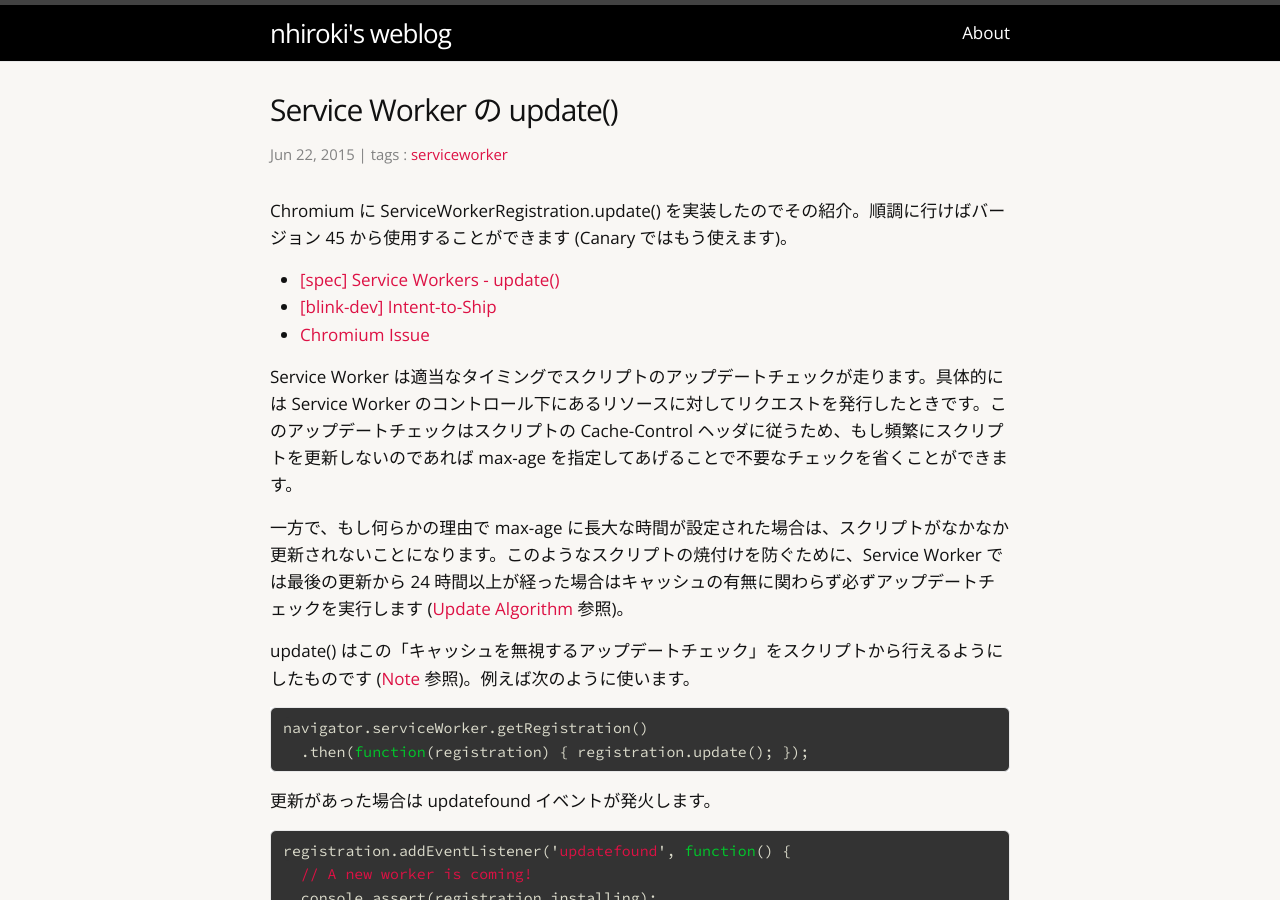
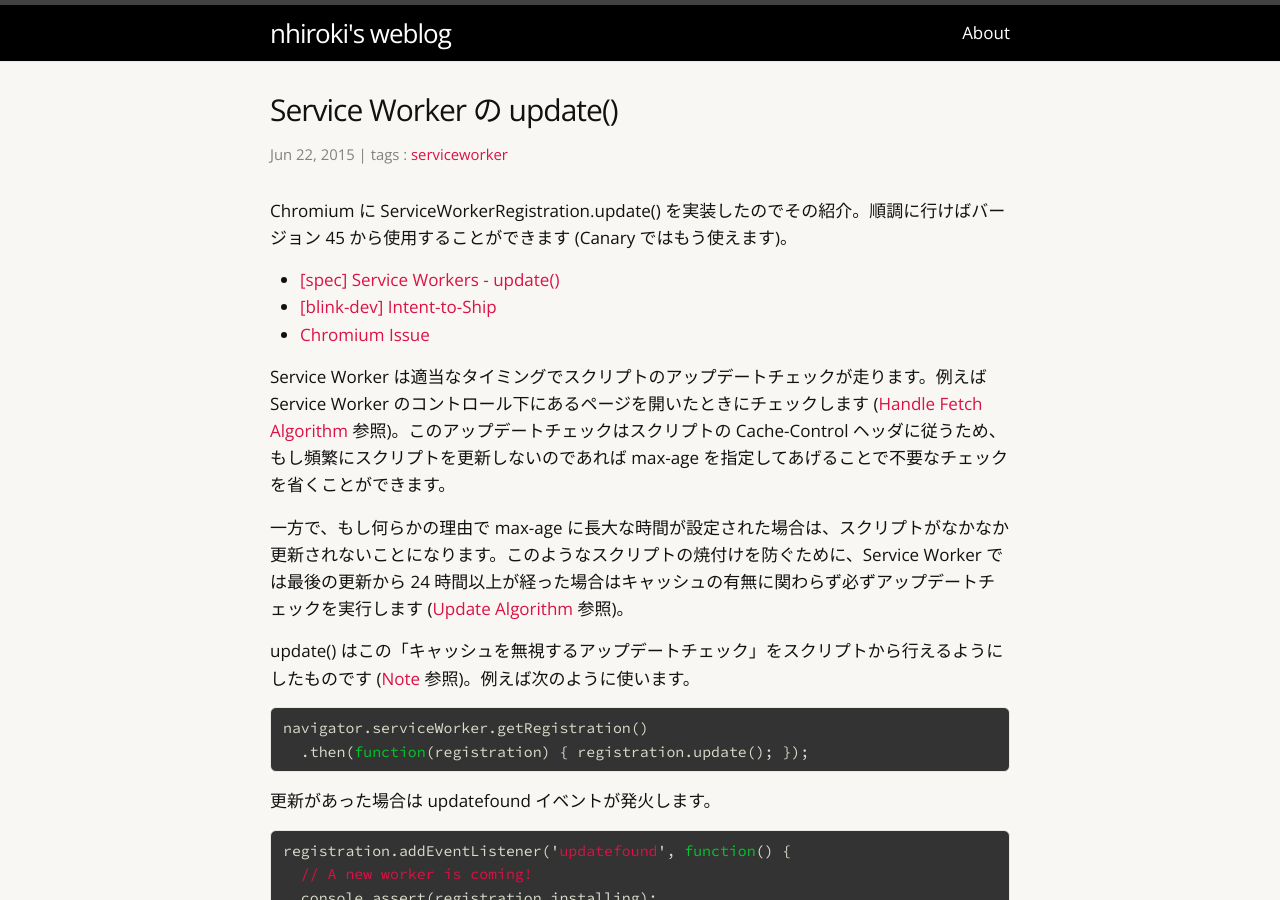
Before and after one commit to nhiroki/nhiroki.github.io, a Jekyll site: the page built from _posts/2015-06-22-service-worker-update.md, in a window 1280 px wide and 900 px high. Built offline with Jekyll 4.4.1, drawn with Linux system fonts in a browser that asks for light colours; comment, search, counter and statistics services are not loaded.

Commit message:
Update an existing post

```diff
--- a/_posts/2015-06-22-service-worker-update.md
+++ b/_posts/2015-06-22-service-worker-update.md
@@ -11,7 +11,7 @@ Chromium に ServiceWorkerRegistration.update() を実装したのでその紹
 - [[blink-dev] Intent-to-Ship](https://groups.google.com/a/chromium.org/forum/#!topic/Blink-dev/bvi8fXqvNhs)
 - [Chromium Issue](https://code.google.com/p/chromium/issues/detail?id=450507)
 
-Service Worker は適当なタイミングでスクリプトのアップデートチェックが走ります。具体的には Service Worker のコントロール下にあるリソースに対してリクエストを発行したときです。このアップデートチェックはスクリプトの Cache-Control ヘッダに従うため、もし頻繁にスクリプトを更新しないのであれば max-age を指定してあげることで不要なチェックを省くことができます。
+Service Worker は適当なタイミングでスクリプトのアップデートチェックが走ります。例えば Service Worker のコントロール下にあるページを開いたときにチェックします ([Handle Fetch Algorithm](https://slightlyoff.github.io/ServiceWorker/spec/service_worker/index.html#on-fetch-request-algorithm) 参照)。このアップデートチェックはスクリプトの Cache-Control ヘッダに従うため、もし頻繁にスクリプトを更新しないのであれば max-age を指定してあげることで不要なチェックを省くことができます。
 
 一方で、もし何らかの理由で max-age に長大な時間が設定された場合は、スクリプトがなかなか更新されないことになります。このようなスクリプトの焼付けを防ぐために、Service Worker では最後の更新から 24 時間以上が経った場合はキャッシュの有無に関わらず必ずアップデートチェックを実行します ([Update Algorithm](https://slightlyoff.github.io/ServiceWorker/spec/service_worker/index.html#update-algorithm ) 参照)。
 
```
